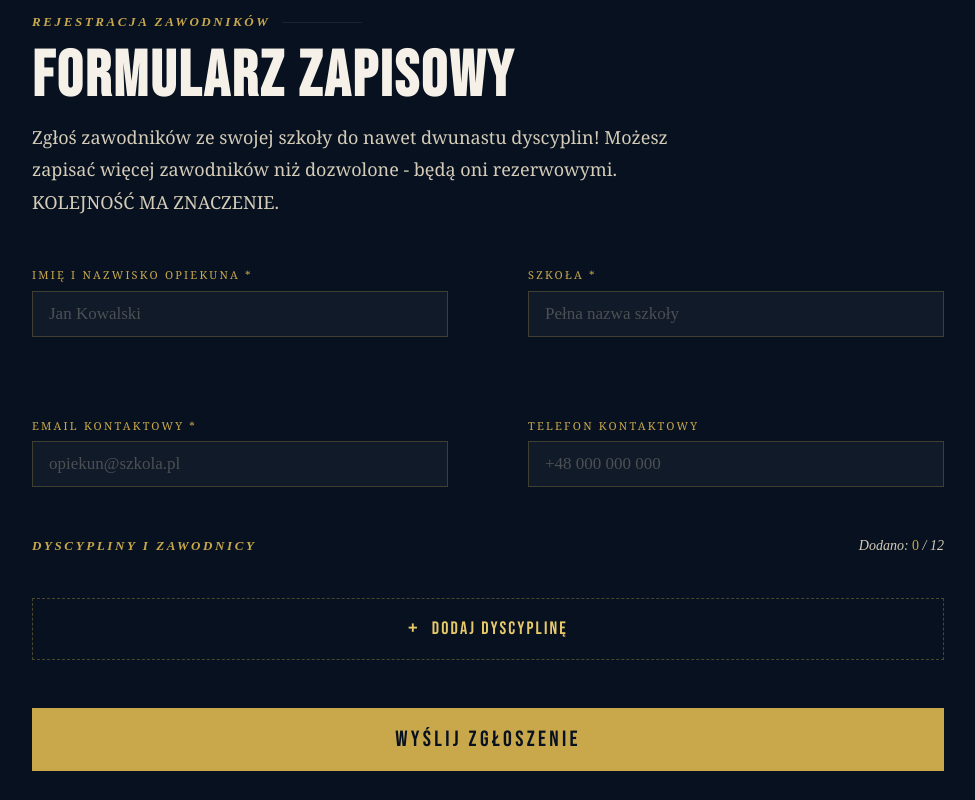
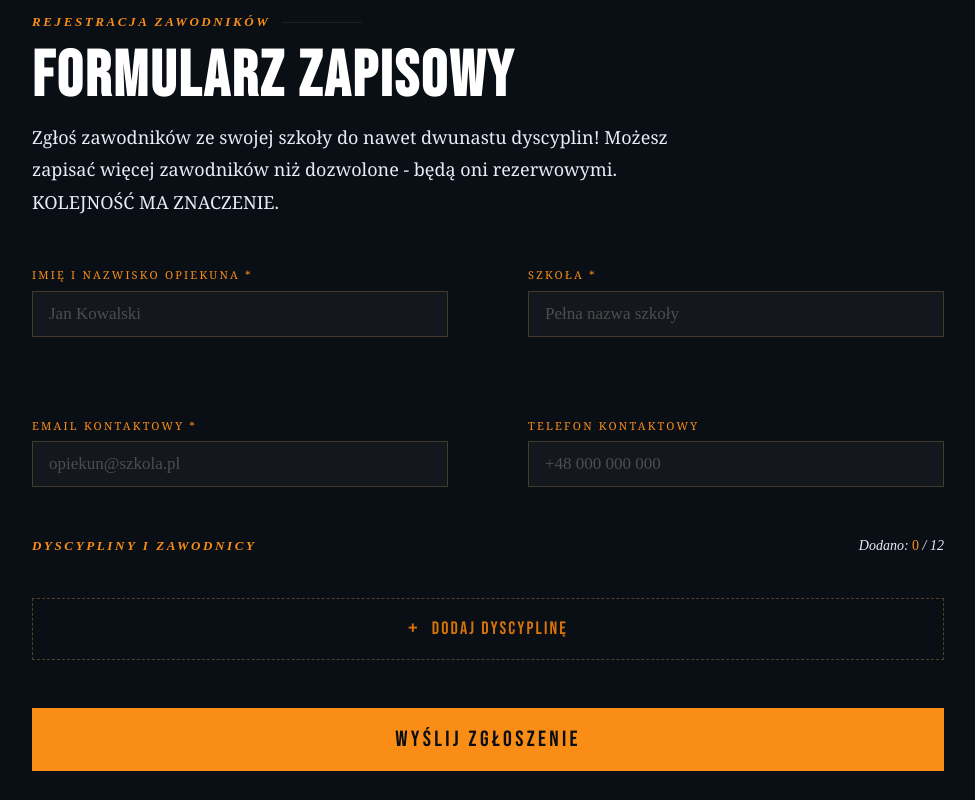
Before and after one commit to igrzyskawarszawskie/strona-liw, a plain HTML site: page index.html in a window 1280 px wide. Shown: the part 1080-1880 px from the top of the page, without its empty margins (152-1127 px from the left). Drawn offline with nearby package versions, Linux system fonts and the light colour scheme; a web font is replaced by a local one.

Commit message:
Refactor color variables and update styles
Added new color variables and updated existing styles to use them.

```diff
--- a/style.css
+++ b/style.css
@@ -19,6 +19,14 @@
   --muted:   #6b7fa0;
   --light:   #e8edf5;
   --white:   #ffffff;
+
+  --orange: #f98d16;
+  --orange-d: #d6730a;
+  --dark: #0a0e15;
+  --white: #ffffff;
+  --text-white: #e8edf5;
+  --red: #c0392b;
+  }
 
   --font-display: 'Bebas Neue', 'Barlow Condensed', sans-serif;
   --font-cond:    'Barlow Condensed', sans-serif;
@@ -406,21 +414,12 @@ section { padding: var(--section-pad) 2rem; }
 /* ════════════════════════════════════════════════════
    FORMULARZ ZAPISOWY
    ════════════════════════════════════════════════════ */
-  :root {
-    --gold: #C9A84C;
-    --gold-light: #E8C96A;
-    --navy-dark: #07111F;
-    --cream: #F5F0E8;
-    --text-light: #D4CCB8;
-    --red: #C0392B;
-  }
-
   * { margin: 0; padding: 0; box-sizing: border-box; }
   html { scroll-behavior: smooth; }
 
   body {
-    background: var(--navy-dark);
-    color: var(--cream);
+    background: var(--dark);
+    color: var(--white);
     font-family: 'Crimson Pro', Georgia, serif;
     font-weight: 300;
     overflow-x: hidden;
@@ -443,7 +442,7 @@ section { padding: var(--section-pad) 2rem; }
   .section-label {
     font-family: 'Crimson Pro', serif;
     font-style: italic;
-    color: var(--gold);
+    color: var(--orange);
     letter-spacing: .2em;
     font-size: 13px;
     text-transform: uppercase;
@@ -454,14 +453,14 @@ section { padding: var(--section-pad) 2rem; }
     font-family: 'Bebas Neue', sans-serif;
     font-size: clamp(36px, 6vw, 64px);
     letter-spacing: .04em;
-    color: var(--cream);
+    color: var(--white);
     line-height: 1;
     margin-bottom: 12px;
   }
 
   .intro-text {
     font-size: clamp(15px, 2vw, 18px);
-    color: var(--text-light);
+    color: var(--text-white);
     line-height: 1.8;
     margin-bottom: 48px;
     max-width: 640px;
@@ -473,14 +472,14 @@ section { padding: var(--section-pad) 2rem; }
     font-size: 11px;
     letter-spacing: .2em;
     text-transform: uppercase;
-    color: var(--gold);
+    color: var(--orange);
     margin-bottom: 7px;
   }
 
   input, select, textarea {
     background: rgba(255,255,255,.04);
     border: 1px solid rgba(201,168,76,.25);
-    color: var(--cream);
+    color: var(--white);
     font-family: 'Crimson Pro', serif;
     font-size: 17px;
     padding: 12px 16px;
@@ -494,11 +493,11 @@ section { padding: var(--section-pad) 2rem; }
   input::placeholder, textarea::placeholder { color: rgba(212,204,184,.3); }
 
   input:focus, select:focus, textarea:focus {
-    border-color: var(--gold);
+    border-color: var(--orange);
     background: rgba(201,168,76,.05);
   }
 
-  select option { background: var(--navy-dark); color: var(--cream); }
+  select option { background: var(--dark); color: var(--white); }
 
   .field-group { display: flex; flex-direction: column; }
 
@@ -525,12 +524,12 @@ section { padding: var(--section-pad) 2rem; }
   .disc-counter {
     font-family: 'Crimson Pro', serif;
     font-style: italic;
-    color: var(--text-light);
+    color: var(--text-white);
     font-size: 14px;
   }
 
   .disc-counter span {
-    color: var(--gold);
+    color: var(--orange);
     font-style: normal;
     font-weight: 400;
   }
@@ -565,7 +564,7 @@ section { padding: var(--section-pad) 2rem; }
   .disc-box-header select {
     border: none;
     background: transparent;
-    color: var(--cream);
+    color: var(--white);
     font-family: 'Bebas Neue', sans-serif;
     font-size: 20px;
     letter-spacing: .06em;
@@ -580,13 +579,13 @@ section { padding: var(--section-pad) 2rem; }
     font-family: 'Bebas Neue', sans-serif;
     font-size: 20px;
     letter-spacing: .06em;
-    color: var(--cream);
+    color: var(--white);
   }
 
   .disc-subtitle {
     font-style: italic;
     font-size: 13px;
-    color: var(--gold);
+    color: var(--orange);
     letter-spacing: .08em;
   }
 
@@ -662,7 +661,7 @@ section { padding: var(--section-pad) 2rem; }
   .btn-add-athlete {
     background: none;
     border: 1px dashed rgba(201,168,76,.3);
-    color: var(--gold);
+    color: var(--orange);
     font-family: 'Crimson Pro', serif;
     font-style: italic;
     font-size: 14px;
@@ -676,7 +675,7 @@ section { padding: var(--section-pad) 2rem; }
   }
 
   .btn-add-athlete:hover {
-    border-color: var(--gold);
+    border-color: var(--orange);
     background: rgba(201,168,76,.05);
   }
 
@@ -685,7 +684,7 @@ section { padding: var(--section-pad) 2rem; }
     width: 100%;
     border: 1px dashed rgba(201,168,76,.35);
     background: none;
-    color: var(--gold-light);
+    color: var(--orange-d);
     font-family: 'Bebas Neue', sans-serif;
     font-size: 18px;
     letter-spacing: .12em;
@@ -701,7 +700,7 @@ section { padding: var(--section-pad) 2rem; }
 
   .btn-add-disc:hover {
     background: rgba(201,168,76,.06);
-    border-color: var(--gold);
+    border-color: var(--orange);
   }
 
   .btn-add-disc:disabled {
@@ -717,8 +716,8 @@ section { padding: var(--section-pad) 2rem; }
   /* ── SUBMIT ── */
   .submit-btn {
     width: 100%;
-    background: var(--gold);
-    color: var(--navy-dark);
+    background: var(--orange);
+    color: var(--dark);
     font-family: 'Bebas Neue', sans-serif;
     font-size: 22px;
     letter-spacing: .15em;
@@ -729,7 +728,7 @@ section { padding: var(--section-pad) 2rem; }
   }
 
   .submit-btn:hover {
-    background: var(--gold-light);
+    background: var(--orange-d);
     transform: translateY(-2px);
   }
 
@@ -752,7 +751,7 @@ section { padding: var(--section-pad) 2rem; }
     display: block;
     border-color: rgba(201,168,76,.4);
     background: rgba(201,168,76,.07);
-    color: var(--gold-light);
+    color: var(--orange-d);
   }
 
   .form-status.error {
@@ -774,12 +773,12 @@ section { padding: var(--section-pad) 2rem; }
   #reg-confirm h3 {
     font-family: 'Bebas Neue', sans-serif;
     font-size: 48px;
-    color: var(--gold);
+    color: var(--orange);
     letter-spacing: .06em;
     margin-bottom: 12px;
   }
 
-  #reg-confirm p { color: var(--text-light); font-size: 18px; }
+  #reg-confirm p { color: var(--text-white); font-size: 18px; }
 
 /* ════════════════════════════════════════════════════
    O WYDARZENIU
```
